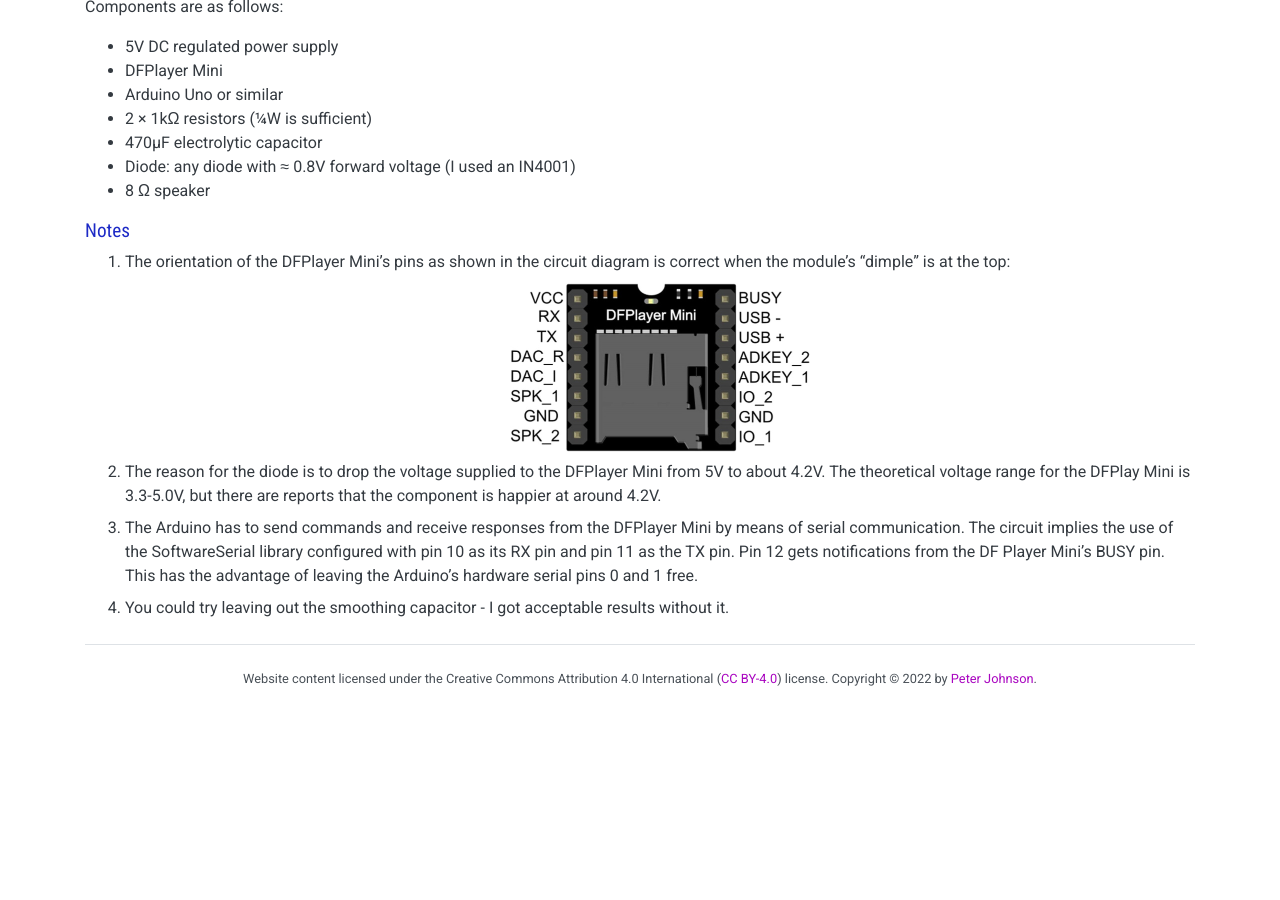
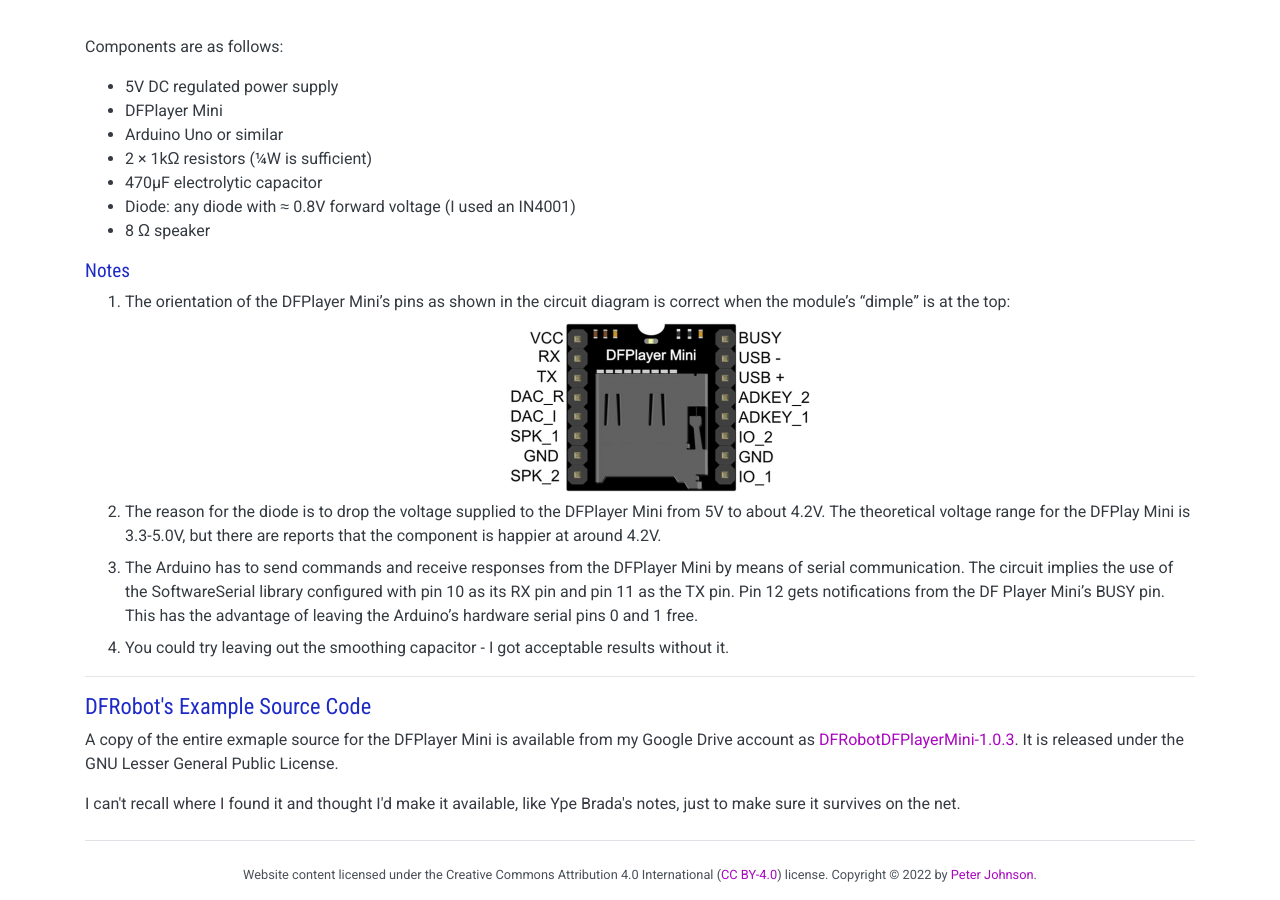
Before and after one commit to cahamo/cahamo.github.io, a Jekyll site: the page built from resources/dfplayer-mini.html, in a window 1280 px wide and 900 px high, scrolled down 8276 px. Built offline with Jekyll 4.4.1, drawn with Linux system fonts in a browser that asks for light colours; comment, search, counter and statistics services are not loaded; before the commit the page ends 8980 px from its top, so only the background shows below that; some of the changed text lies outside the part shown.

Commit message:
Update DFPlayer Mini's resources page
Add DFRobot's demo source code download link

```diff
--- a/resources/dfplayer-mini.html
+++ b/resources/dfplayer-mini.html
@@ -16,6 +16,8 @@
 <p>I&rsquo;ve formatted and and lightly tweaked that a part of that post and <a href="#commands">re-published it below</a>.</p>
 
 <p>Opinions also seem to vary about how best to wire up the DFPlayer Mini. Having tried a few suggestions, I&rsquo;ve <a href="#wiring">published a diagram</a> of the circuit that works best me at the bottom of the page.</p>
+
+<p>Finally, I've included <a href="#demo-code">some example source code</a> for the DFPlayer Mini published by DFRobot.</p>
 
 <hr>
 
@@ -753,3 +755,15 @@
 </ol>
 
 </section>
+
+<hr>
+
+<section id="demo-code">
+
+<h2>DFRobot's Example Source Code</h2>
+
+<p>A copy of the entire exmaple source for the DFPlayer Mini is available from my Google Drive account as <a href="https://drive.google.com/file/d/1njl4_JaMN3cFe-CbBXXUYm1cCtXdae4D/view?usp=sharing">DFRobotDFPlayerMini-1.0.3</a>. It is released under the GNU Lesser General Public License.</p>
+
+<p>I can't recall where I found it and thought I'd make it available, like Ype Brada's notes, just to make sure it survives on the net.</p>
+
+</section>
```
